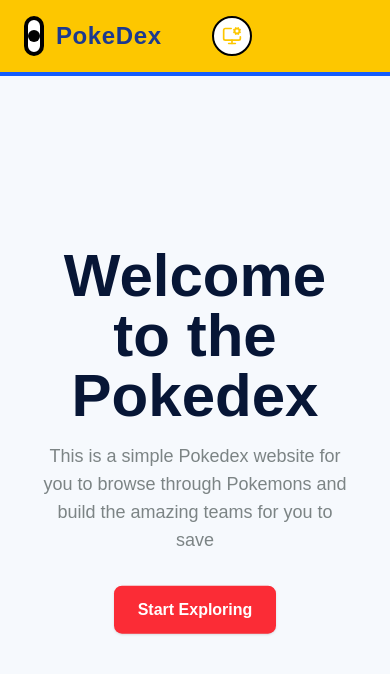
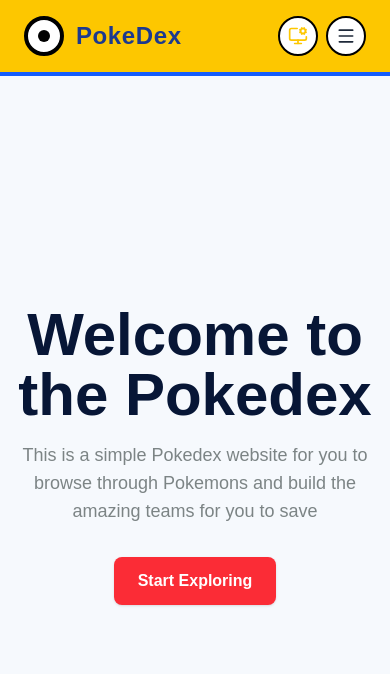
Before and after one commit to MaisaDaisa/Final-React, a React (Vite) app: page / in a window 390 px wide. Shown: the top 674 px of the page. Built offline with nearby package versions, Linux system fonts and the light colour scheme; what pokenode-ts would draw is missing.

Commit message:
feat: mobile header rework for navbar

```diff
--- a/src/components/common/Card.tsx
+++ b/src/components/common/Card.tsx
@@ -1,6 +1,6 @@
 import { DisplayPokemon } from '@/components';
 import { api } from '@/config';
-import { useDialog, useTeams } from '@/context';
+import { useDialog, useTeams, useToast } from '@/context';
 import { getTypeColor } from '@/helper';
 import type { Pokemon } from 'pokenode-ts';
 
@@ -8,6 +8,9 @@
 
 const Card: React.FC<Props> = ({ id, name, sprites, types }) => {
     const { addPokemonToTeam } = useTeams();
+    const { addToast } = useToast();
+    const { closeDialog } = useDialog();
+
     const imageUrl =
         sprites?.other?.['official-artwork']?.front_default ??
         sprites?.other?.dream_world?.front_default ??
@@ -27,6 +30,11 @@
                             {...data}
                             onChoose={(pokemon) => {
                                 addPokemonToTeam(pokemon.id);
+                                addToast({
+                                    type: 'success',
+                                    message: `${name} added to your team`,
+                                });
+                                closeDialog();
                             }}
                         />
                     ),
--- a/src/components/layout/Header.tsx
+++ b/src/components/layout/Header.tsx
@@ -1,13 +1,16 @@
 import { routes } from '@/config';
 import { useTheme } from '@/context';
-import { MonitorCog, Moon, Sun } from 'lucide-react';
+import { Menu, MonitorCog, Moon, Sun } from 'lucide-react';
+import { useState } from 'react';
 import { Link } from 'react-router';
+import { cn } from '../../helper';
 
 const Header = () => {
+    const [open, setOpen] = useState(false);
     const { theme, toggleTheme } = useTheme();
     return (
         <header className="w-full border-b-4 border-blue-600 bg-yellow-400 dark:border-yellow-400 dark:bg-gray-900">
-            <div className="mx-auto grid max-w-7xl grid-cols-3 items-center justify-between px-6 py-4">
+            <div className="order-1 mx-auto grid max-w-7xl grid-cols-2 items-center justify-between gap-y-2.5 px-6 py-4 md:grid-cols-3">
                 <div className="flex items-center gap-3">
                     <div className="flex h-10 w-10 items-center justify-center rounded-full border-4 border-black bg-white">
                         <div className="h-3 w-3 rounded-full bg-black" />
@@ -17,7 +20,12 @@
                     </h1>
                 </div>
 
-                <nav className="hidden gap-6 font-semibold text-blue-900 md:flex dark:text-gray-200">
+                <nav
+                    className={cn(
+                        'order-2 flex gap-6 font-semibold text-blue-900 max-md:order-4 max-md:col-span-2 dark:text-gray-200',
+                        !open && 'max-md:hidden',
+                    )}
+                >
                     {Object.values(routes).map((val) => {
                         return (
                             <Link
@@ -30,7 +38,7 @@
                     })}
                 </nav>
 
-                <div className="flex justify-end">
+                <div className="order-3 flex items-center justify-end gap-2">
                     <button
                         onClick={toggleTheme}
                         className="cursor-pointer rounded-full border-2 border-black bg-white p-2 transition hover:scale-110 dark:border-yellow-400 dark:bg-gray-800"
@@ -44,6 +52,15 @@
                             </>
                         )}
                     </button>
+
+                    <button
+                        onClick={() => {
+                            setOpen((prev) => !prev);
+                        }}
+                        className="cursor-pointer rounded-full border-2 border-black bg-white p-2 transition hover:scale-110 md:hidden dark:border-yellow-400 dark:bg-gray-800"
+                    >
+                        <Menu className="size-5 text-gray-800 dark:text-yellow-400" />
+                    </button>
                 </div>
             </div>
         </header>
--- a/src/components/layout/Layout.tsx
+++ b/src/components/layout/Layout.tsx
@@ -5,7 +5,9 @@
     return (
         <div className="grid min-h-screen grid-rows-[auto_1fr]">
             <Header />
-            <main className="mt-3 h-full px-10">{children}</main>
+            <main className="mt-3 h-full max-md:mt-5 max-md:px-3 md:px-10">
+                {children}
+            </main>
         </div>
     );
 };
--- a/src/context/ToastContext/ToastCom.tsx
+++ b/src/context/ToastContext/ToastCom.tsx
@@ -4,7 +4,7 @@
     return (
         <div
             key={toast.id}
-            className={`rounded px-4 py-2 text-white shadow-lg ${
+            className={`z-100 rounded px-4 py-2 text-white shadow-lg ${
                 toast.type === 'success'
                     ? 'bg-green-500'
                     : toast.type === 'error'
--- a/src/pages/PokemonsDisplay/PokemonsDisplay.tsx
+++ b/src/pages/PokemonsDisplay/PokemonsDisplay.tsx
@@ -14,7 +14,7 @@
     }
 
     return (
-        <div className="flex flex-col items-center p-4">
+        <div className="flex flex-col items-center px-2 py-1 md:p-4">
             <div className="grid w-full grid-cols-1 gap-6 sm:grid-cols-2 md:grid-cols-3 lg:grid-cols-4">
                 {pokemons.length > 0 ? (
                     pokemons.map((poke) => (
--- a/src/pages/Teams/Teams.tsx
+++ b/src/pages/Teams/Teams.tsx
@@ -23,8 +23,8 @@
     };
 
     return (
-        <div className="mx-auto max-w-5xl p-6">
-            <header className="mb-10 flex items-end justify-between">
+        <div className="mx-auto max-w-5xl p-6 max-md:px-2">
+            <div className="mb-10 flex items-end justify-between">
                 <div>
                     <h1 className="text-4xl font-black tracking-tighter uppercase dark:text-white">
                         Your Teams
@@ -41,7 +41,7 @@
                 >
                     <Plus />
                 </button>
-            </header>
+            </div>
 
             <div className="flex flex-col gap-8">
                 {teamNames.length > 0 ? (
```
Also changed, not shown: 1 other file (tests, documents, lock files or other folders).
